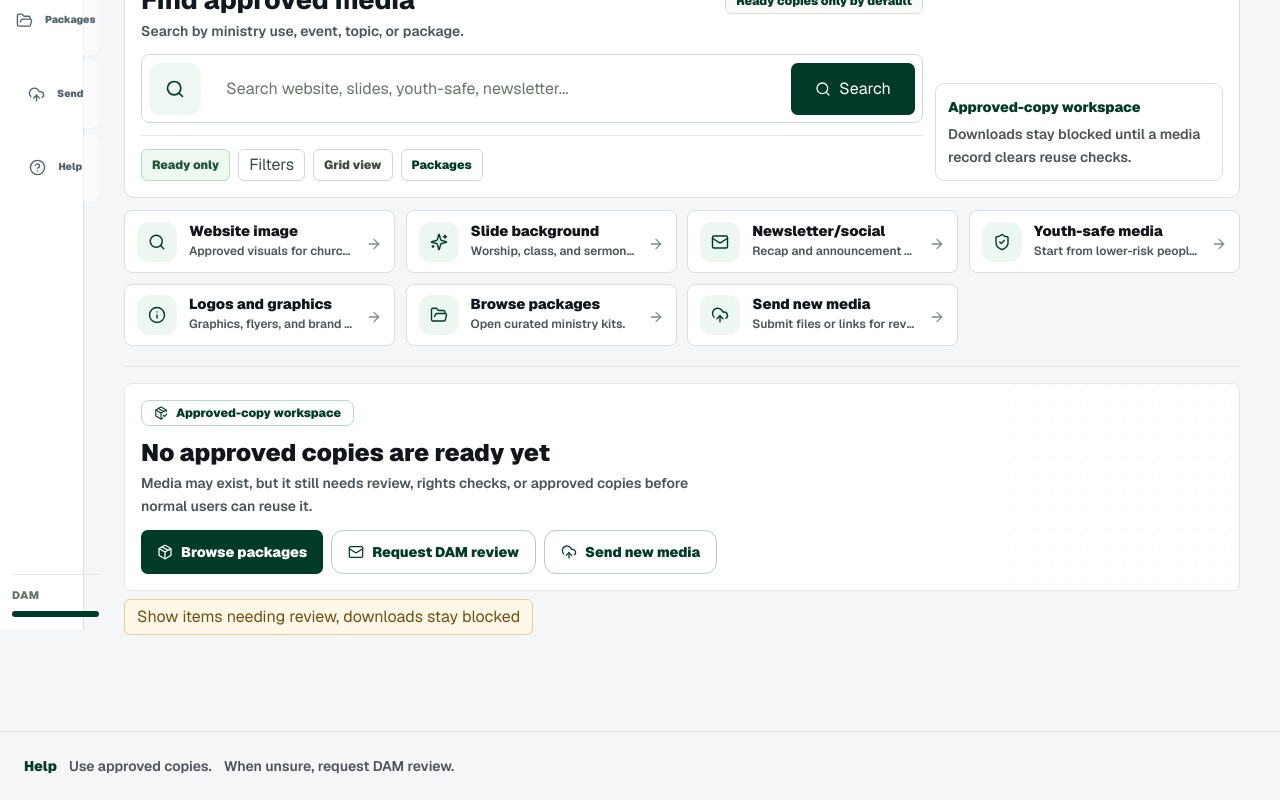
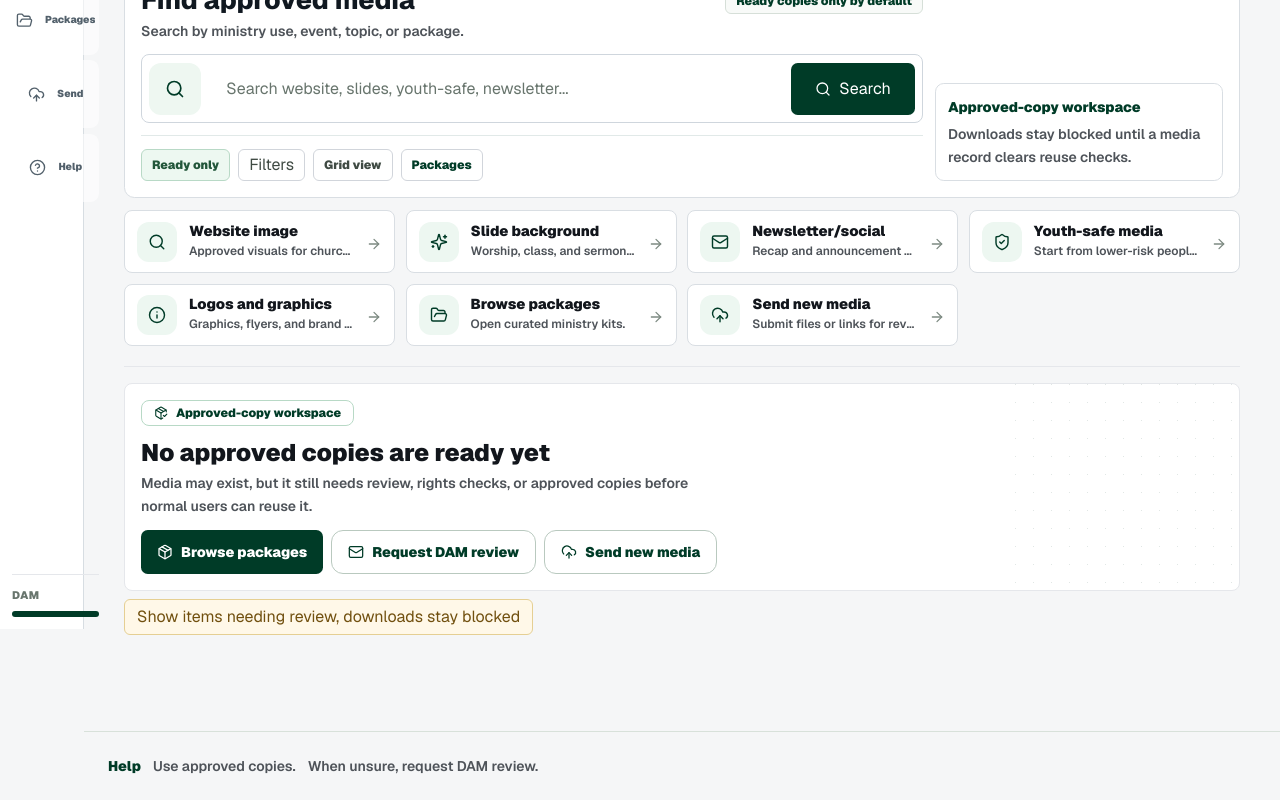
Before and after one commit to Hali0321/tjc-stock-media, a Next.js app in the folder frontend/: page / in a window 1280 px wide. Shown: the part 171-971 px from the top of the page. Built offline with nearby package versions, Linux system fonts and the light colour scheme.

Commit message:
fix(ui): offset footer for DAM rail

```diff
--- a/frontend/app/globals.css
+++ b/frontend/app/globals.css
@@ -2187,6 +2187,11 @@ body {
   #main-content,
   .dam-app-header + .dam-desktop-rail + main {
     margin-left: var(--enterprise-rail-width);
+  }
+
+  .dam-workbench-v2 > footer {
+    margin-left: var(--enterprise-rail-width);
+    width: calc(100% - var(--enterprise-rail-width));
   }
 
   .dam-shell {
@@ -2499,6 +2504,11 @@ a[class*="bg-tjc-evergreen"] {
   #main-content {
     margin-left: 0 !important;
   }
+
+  .dam-workbench-v2 > footer {
+    margin-left: auto;
+    width: 100%;
+  }
 }
 
 @media (max-width: 767px) {
```
Also changed, not shown: 1 other file (tests, documents, lock files or other folders).
